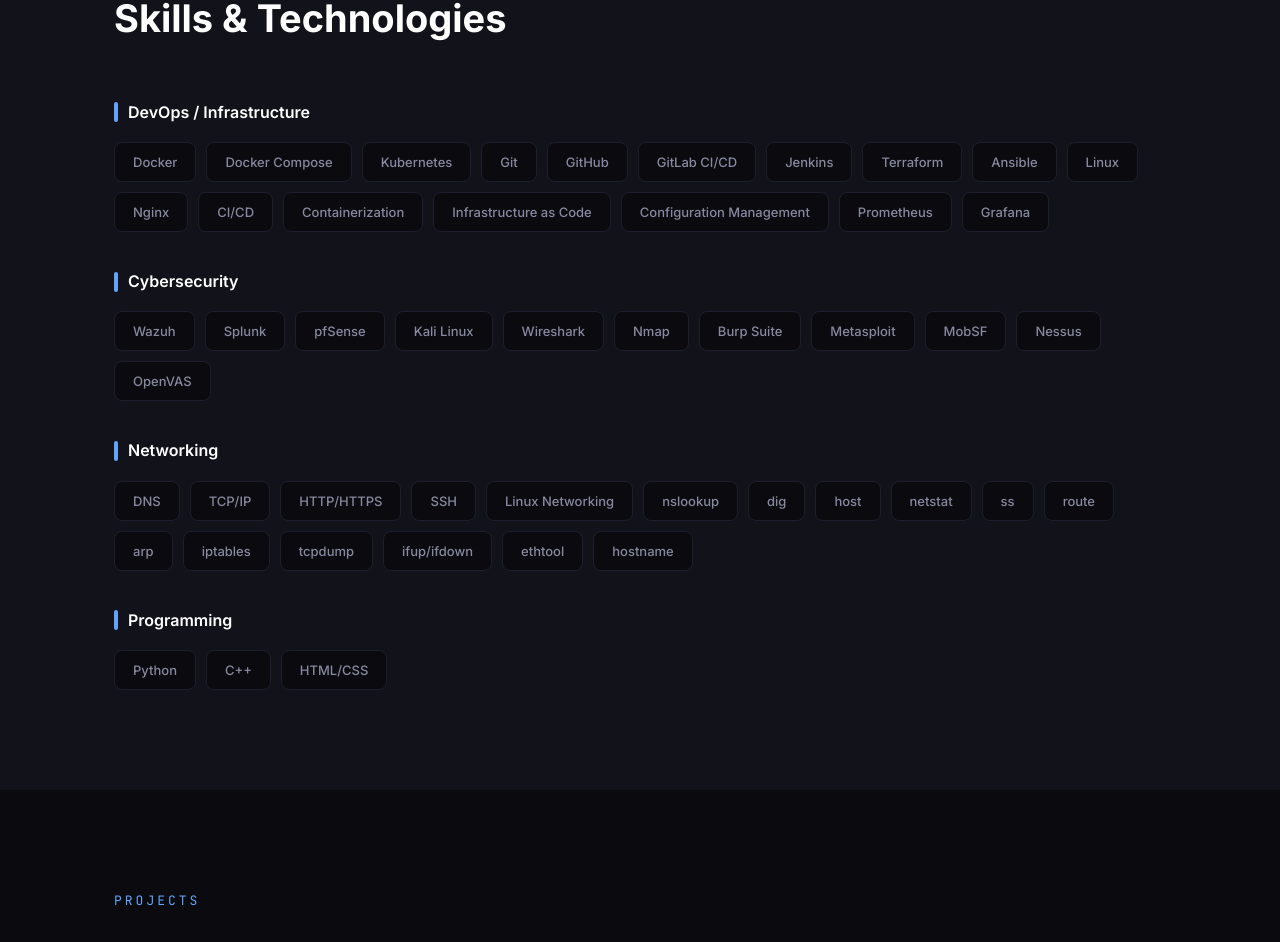
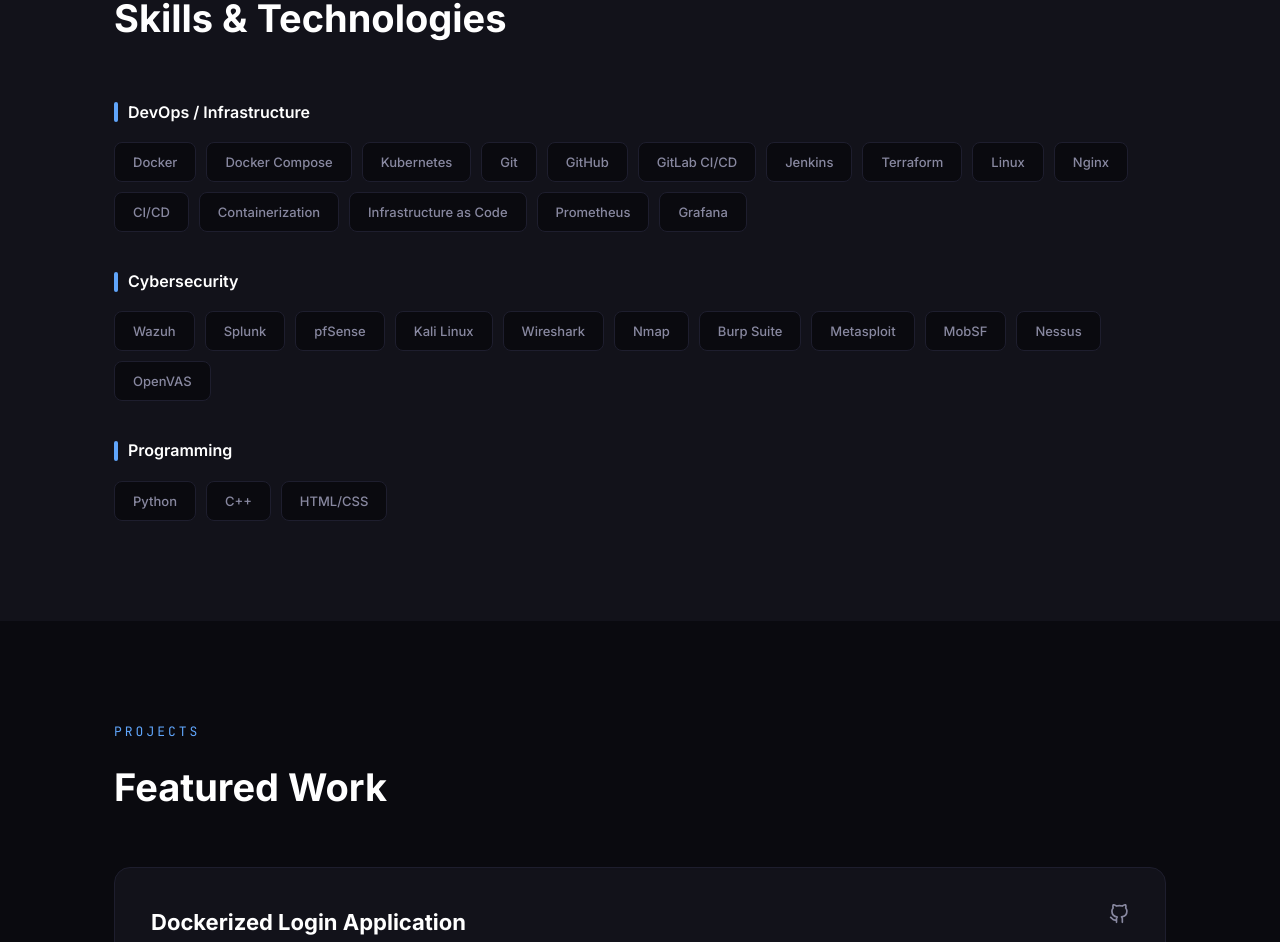
Before and after one commit to mouzam-sabir/mouzam-sabir-portfolio, a React (Vite) app in the folder client/: page / in a window 1280 px wide. Shown: the part 1620-2562 px from the top of the page. Built offline with nearby package versions, Linux system fonts and the light colour scheme.

Commit message:
Updated Skill Section

```diff
--- a/client/src/components/Skills.jsx
+++ b/client/src/components/Skills.jsx
@@ -21,13 +21,11 @@
       "GitLab CI/CD",
       "Jenkins",
       "Terraform",
-      "Ansible",
       "Linux",
       "Nginx",
       "CI/CD",
       "Containerization",
       "Infrastructure as Code",
-      "Configuration Management",
       "Prometheus",
       "Grafana",
     ],
@@ -48,29 +46,7 @@
       "OpenVAS",
     ],
   },
-  {
-    title: "Networking",
-    skills: [
-      "DNS",
-      "TCP/IP",
-      "HTTP/HTTPS",
-      "SSH",
-      "Linux Networking",
-      "nslookup",
-      "dig",
-      "host",
-      "netstat",
-      "ss",
-      "route",
-      "arp",
-      "iptables",
-      "tcpdump",
-      "ifup/ifdown",
-      "ethtool",
-      "hostname",
-    ],
-  },
-  {
+    {
     title: "Programming",
     skills: [
       "Python",
```
